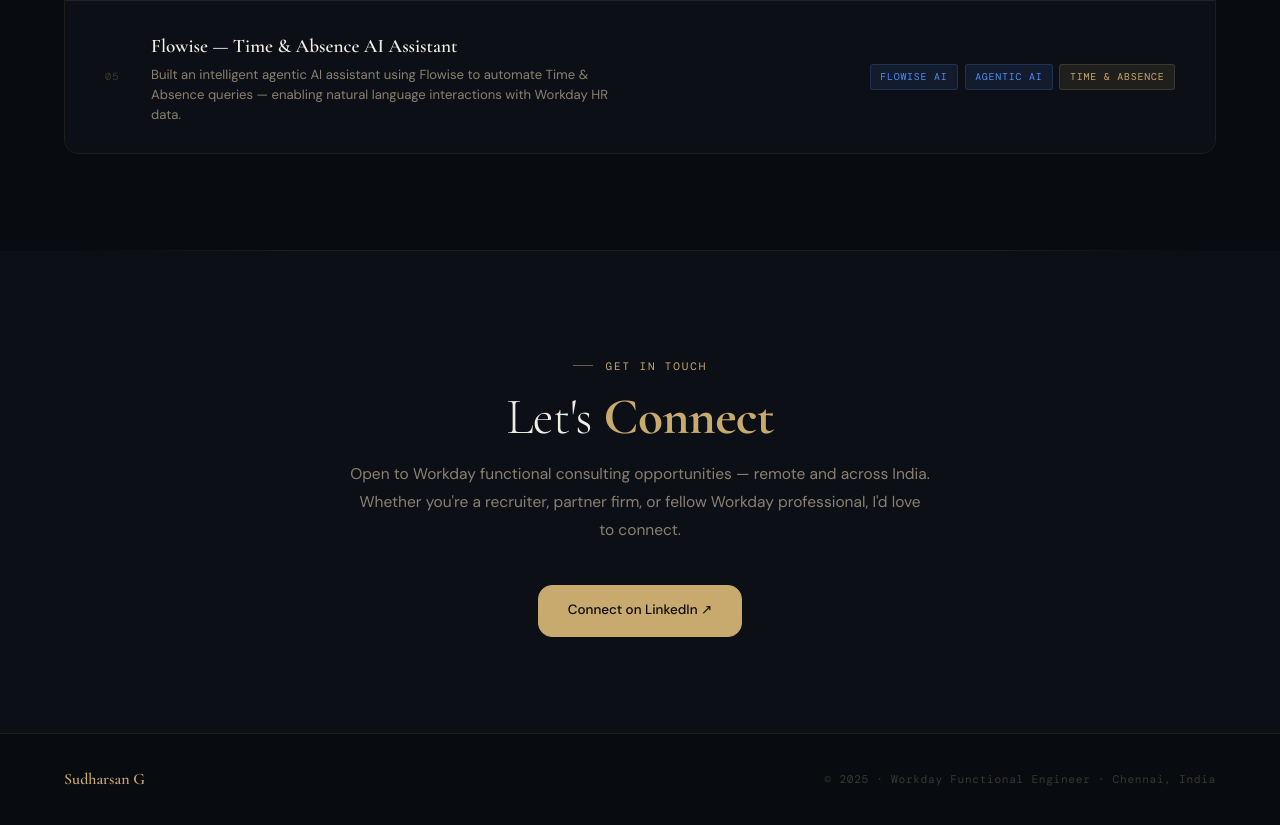
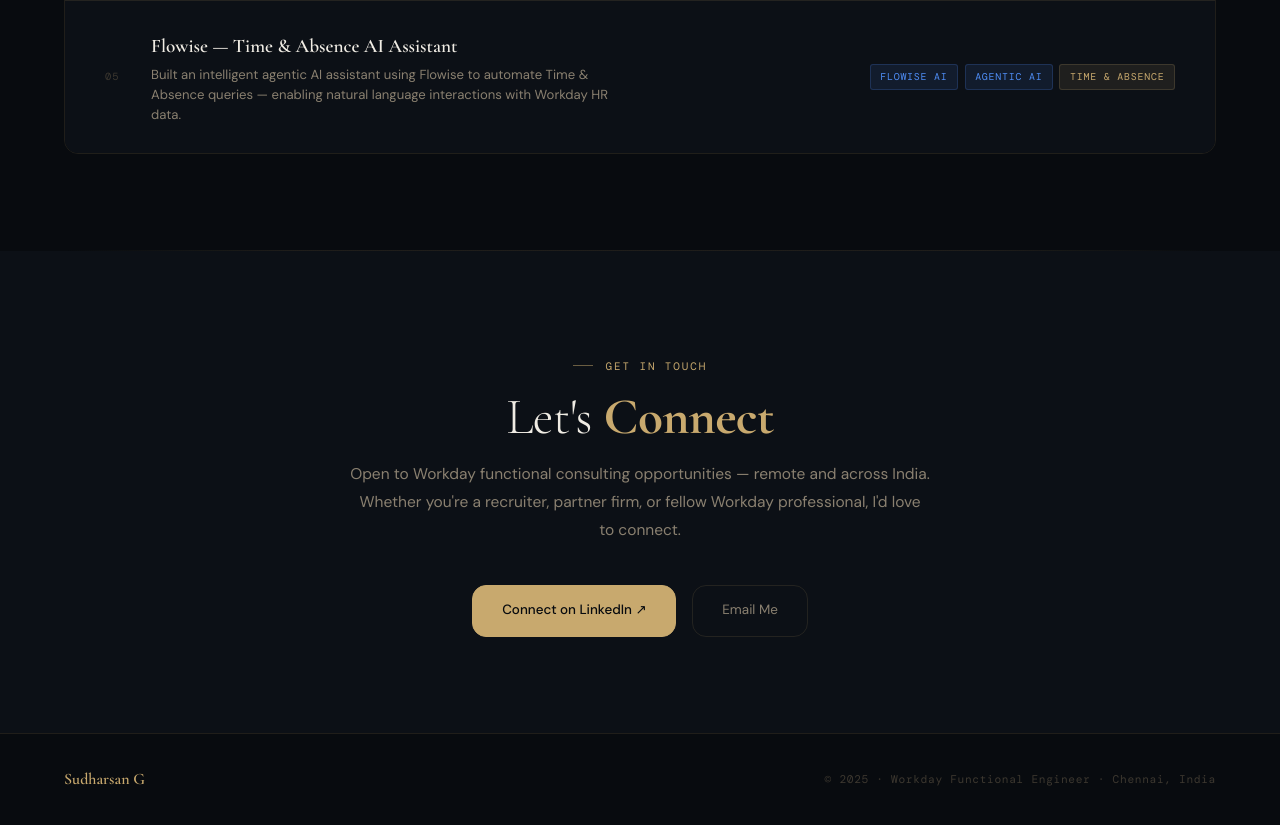
Before and after one commit to Sudharsan-19/sg19, a plain HTML site: page index.html in a window 1280 px wide. Shown: the part 4114-4939 px from the top of the page. Drawn offline with nearby package versions, Linux system fonts and the light colour scheme.

Commit message:
Update email contact link in index.html

```diff
--- a/index.html
+++ b/index.html
@@ -775,10 +775,7 @@
         <a href="https://www.linkedin.com/in/sudharsan-g-9a2117109/" target="_blank" class="contact-link primary">
           <span>Connect on LinkedIn ↗</span>
         </a>
-        <!--
-          ADD EMAIL BELOW:
-          <a href="mailto:your@email.com" class="contact-link"><span>Email Me</span></a>
-        -->
+        <a href="mailto:sudharsan.gunaseelan@gmail.com" class="contact-link"><span>Email Me</span></a>
       </div>
     </div>
   </section>
```
